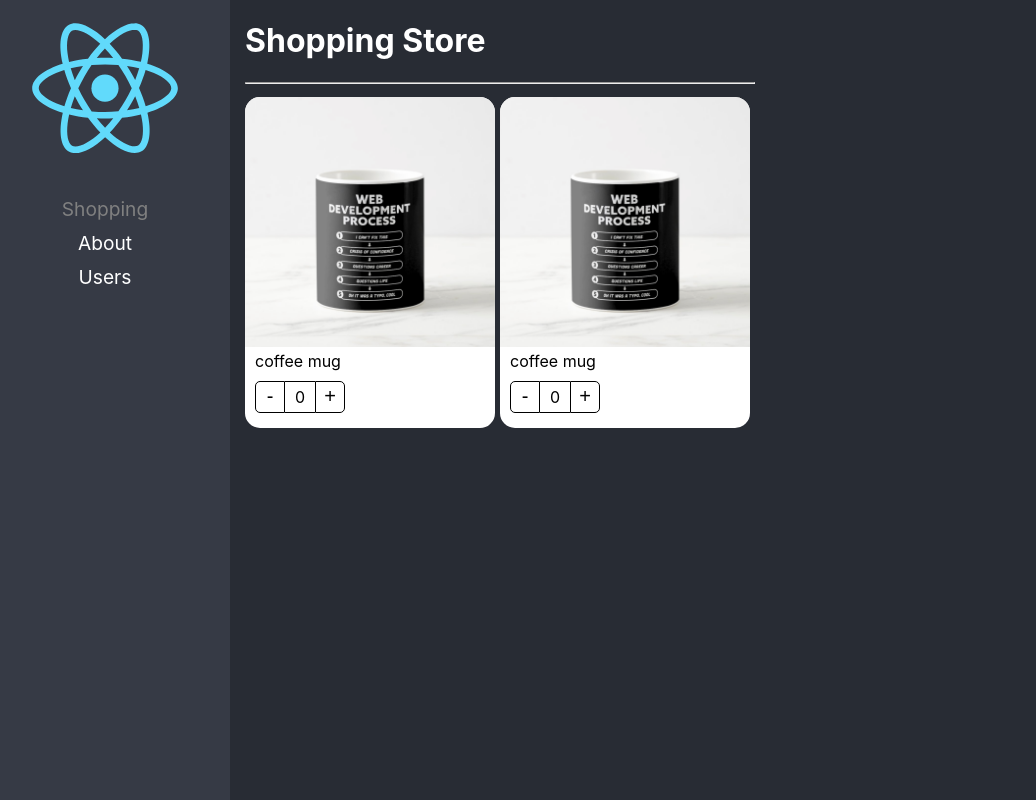
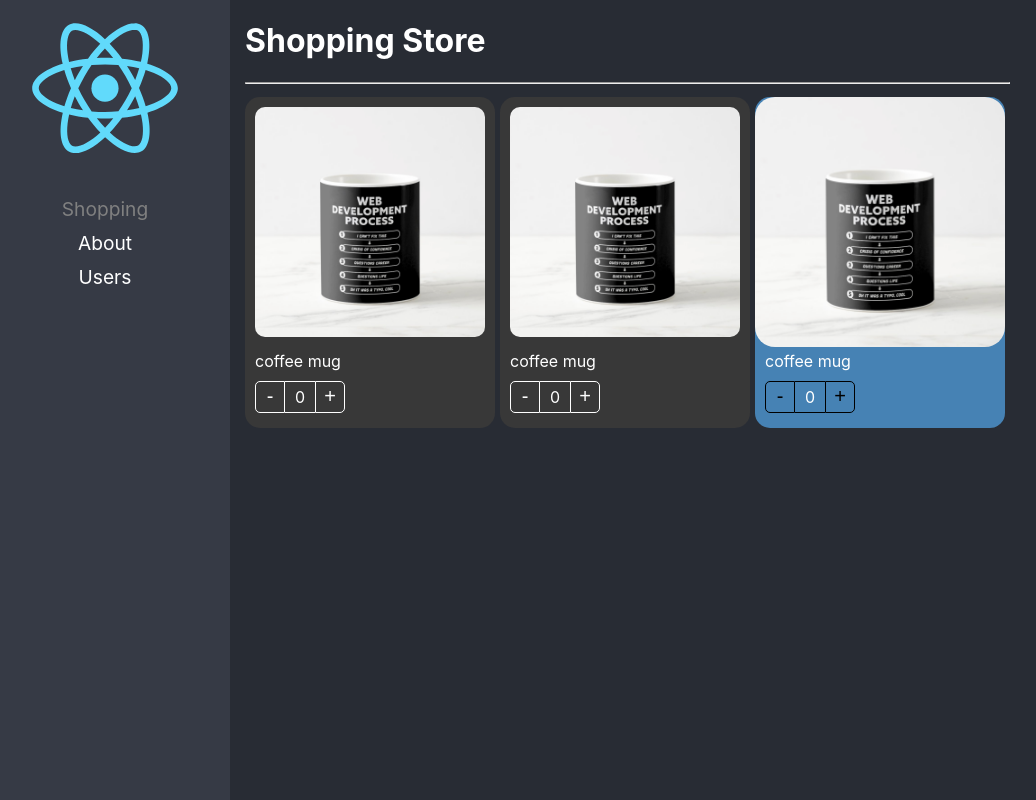
Before and after one commit to victorcolina22/compound-components-pattern, a React (Create React App) app: page / in a window 1280 px wide. Shown: the whole page, without its empty margins (20-1056 px from the left). Built offline with nearby package versions, Linux system fonts and the light colour scheme; the HTML template or start-up script is replaced by a standard one.

Commit message:
Patrones de componentes - extensible styles

```diff
--- a/src/02-component-pattern/components/ProductButtons.tsx
+++ b/src/02-component-pattern/components/ProductButtons.tsx
@@ -3,11 +3,16 @@
 import { ProductContext } from "./ProductCard";
 import styles from "../styles/styles.module.css";
 
-export const ProductButtons = () => {
+export interface ProductButtonsProps {
+  className?: string;
+  style?: React.CSSProperties;
+}
+
+export const ProductButtons = ({ className, style }: ProductButtonsProps) => {
   const { counter, increaseBy } = useContext(ProductContext);
 
   return (
-    <div className={styles.buttonsContainer}>
+    <div className={`${styles.buttonsContainer} ${className}`} style={style}>
       <button className={styles.buttonMinus} onClick={() => increaseBy(-1)}>
         -
       </button>
--- a/src/02-component-pattern/components/ProductCard.tsx
+++ b/src/02-component-pattern/components/ProductCard.tsx
@@ -4,20 +4,29 @@
 import { useProduct } from "../hooks/useProduct";
 import { Product, ProductCardProps } from "../interfaces/interfaces";
 
+import "../styles/custom-styles.css";
+
 interface ProductContextProps {
+  counter: number;
   product: Product;
-  counter: number;
   increaseBy: (value: number) => void;
 }
 
 export const ProductContext = createContext({} as ProductContextProps);
 
-export const ProductCard = ({ product, children }: ProductCardProps) => {
+export const ProductCard = ({
+  product,
+  children,
+  className,
+  style,
+}: ProductCardProps) => {
   const { counter, increaseBy } = useProduct();
 
   return (
     <ProductContext.Provider value={{ counter, increaseBy, product }}>
-      <div className={styles.productCard}>{children}</div>
+      <div className={`${styles.productCard} ${className}`} style={style}>
+        {children}
+      </div>
     </ProductContext.Provider>
   );
 };
--- a/src/02-component-pattern/components/ProductImage.tsx
+++ b/src/02-component-pattern/components/ProductImage.tsx
@@ -4,7 +4,17 @@
 import noImage from "../assets/no-image.jpg";
 import styles from "../styles/styles.module.css";
 
-export const ProductImage = ({ image }: { image?: string }) => {
+export interface ProductImageProps {
+  className?: string;
+  image?: string;
+  style?: React.CSSProperties;
+}
+
+export const ProductImage = ({
+  image,
+  className,
+  style,
+}: ProductImageProps) => {
   const { product } = useContext(ProductContext);
   let imageToShow: string;
 
@@ -16,7 +26,14 @@
     imageToShow = noImage;
   }
 
-  return <img className={styles.productImg} src={imageToShow} alt="" />;
+  return (
+    <img
+      className={`${styles.productImg} ${className}`}
+      src={imageToShow}
+      alt=""
+      style={style}
+    />
+  );
 };
 
 export default ProductImage;
--- a/src/02-component-pattern/components/ProductTitle.tsx
+++ b/src/02-component-pattern/components/ProductTitle.tsx
@@ -3,11 +3,21 @@
 import { ProductContext } from "./ProductCard";
 import styles from "../styles/styles.module.css";
 
-export const ProductTitle = ({ title }: { title: string }) => {
+export interface ProductTitleProps {
+  className?: string;
+  title?: string;
+  style?: React.CSSProperties;
+}
+
+export const ProductTitle = ({
+  title,
+  className,
+  style,
+}: ProductTitleProps) => {
   const { product } = useContext(ProductContext);
 
   return (
-    <span className={styles.productDescription}>
+    <span className={`${styles.productDescription} ${className}`} style={style}>
       {title ? title : product.title}
     </span>
   );
--- a/src/02-component-pattern/pages/ShoppingPage.tsx
+++ b/src/02-component-pattern/pages/ShoppingPage.tsx
@@ -24,16 +24,22 @@
           flexWrap: "wrap",
         }}
       >
-        <ProductCard product={product}>
-          <ProductImage />
-          <ProductTitle title="" />
-          <ProductButtons />
+        <ProductCard product={product} className="bg-dark text-white">
+          <ProductCard.Image className="custom-image" />
+          <ProductCard.Title />
+          <ProductCard.Buttons className="custom-buttons" />
         </ProductCard>
 
-        <ProductCard product={product}>
-          <ProductCard.Image />
-          <ProductCard.Title title="" />
-          <ProductCard.Buttons />
+        <ProductCard product={product} className="bg-dark text-white">
+          <ProductImage className="custom-image" />
+          <ProductTitle />
+          <ProductButtons className="custom-buttons" />
+        </ProductCard>
+
+        <ProductCard product={product} style={{ backgroundColor: "steelblue" }}>
+          <ProductImage style={{ borderRadius: "20px" }} />
+          <ProductTitle style={{ color: "white" }} />
+          <ProductButtons style={{ color: "white" }} />
         </ProductCard>
       </div>
     </div>
--- /dev/null
+++ b/src/02-component-pattern/styles/custom-styles.css
@@ -0,0 +1,18 @@
+.bg-dark {
+  background-color: rgb(56, 56, 56);
+}
+
+.text-white {
+  color: white;
+}
+
+.custom-image {
+  border-radius: 20px;
+  padding: 10px;
+  width: calc(100% - 20px);
+}
+
+.custom-buttons button, .custom-buttons div {
+  border-color: white;
+  color: white;
+}
```
Also changed, not shown: src/02-component-pattern/interfaces/interfaces.ts (+9 -5 lines).
